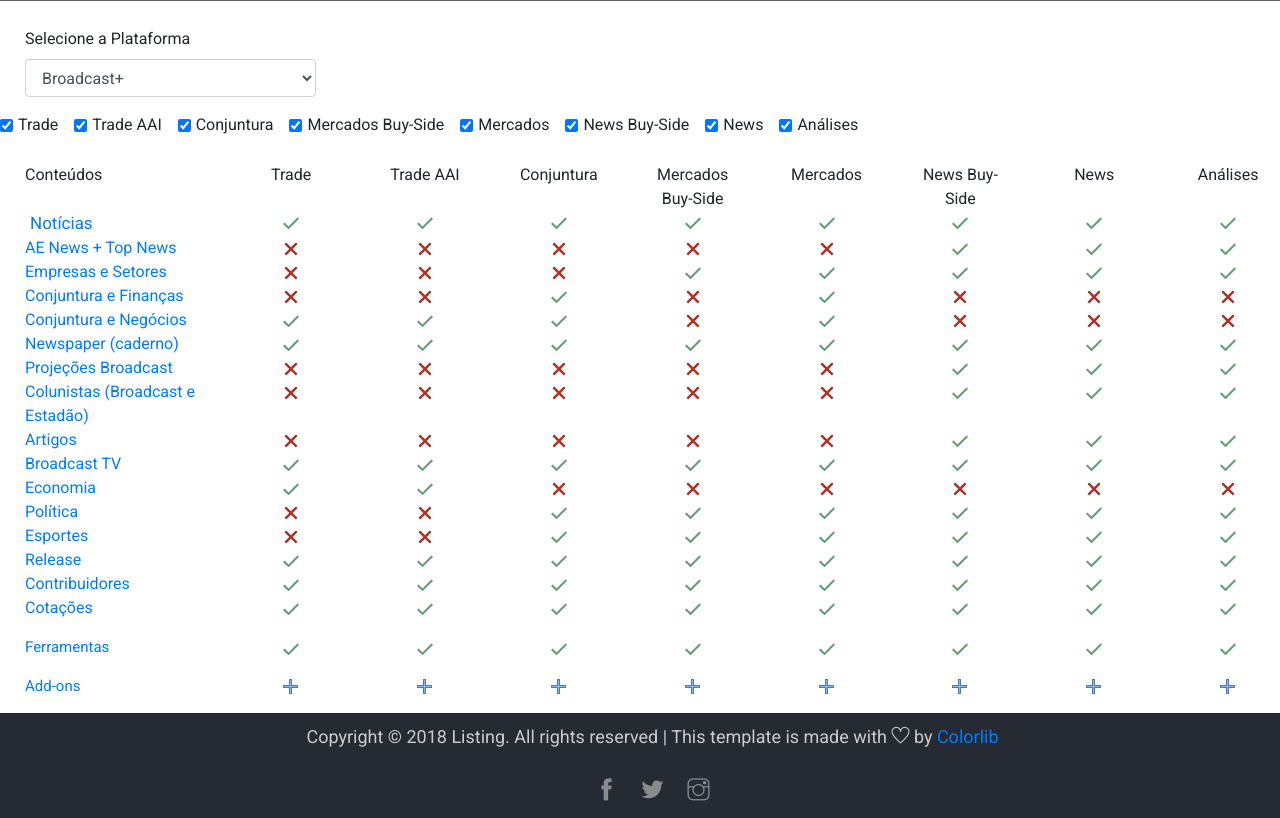
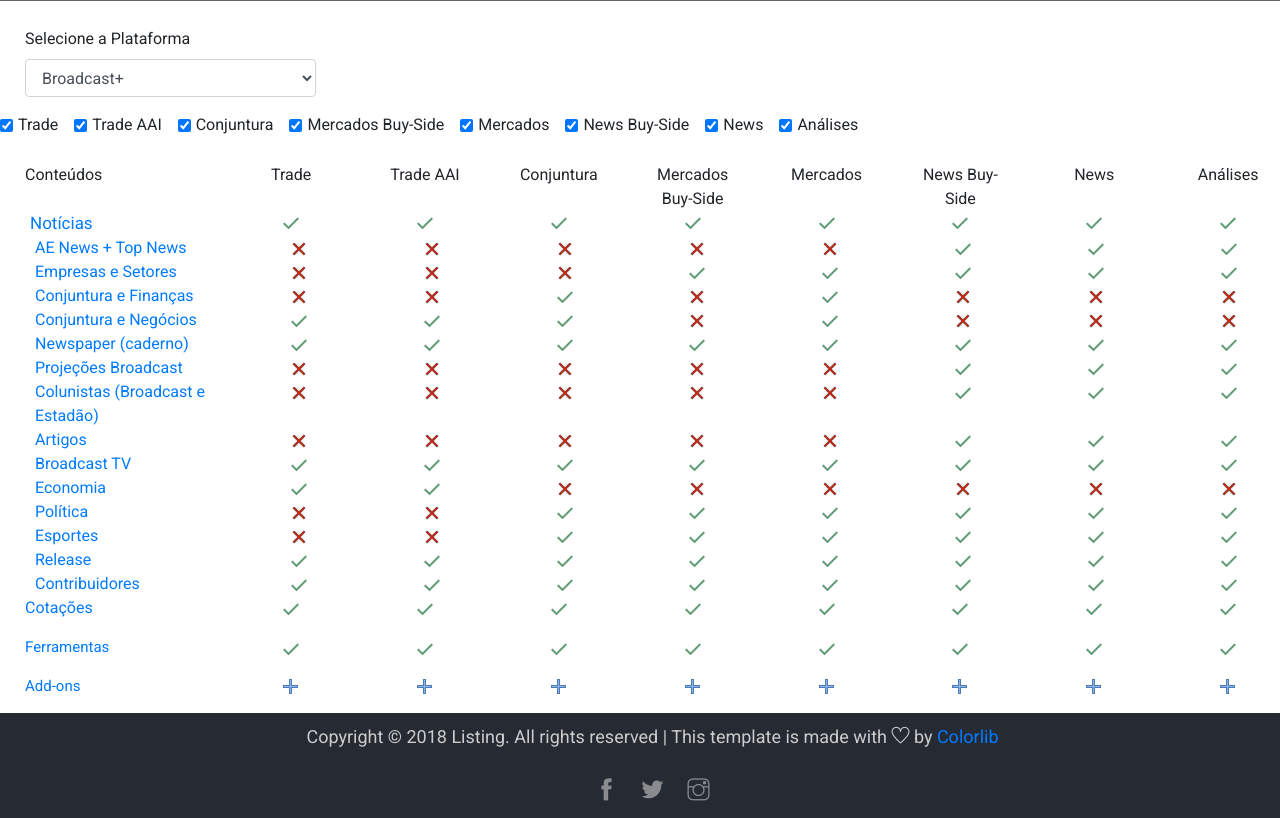
Before and after one commit to brunoLeal93/PPP-Digital, a Flask app: page /Conteudo-vs-Pacotes in a window 1280 px wide, after a click on "Notícias". Shown: the part 73-891 px from the top of the page. Run offline with Flask 2, Linux system fonts and the light colour scheme; some libraries are stand-ins or nearby versions.

Commit message:
customização css

```diff
--- a/app/static/css/ppp.css
+++ b/app/static/css/ppp.css
@@ -19,6 +19,9 @@ a.item{
 .row{
 	margin-left:10px;
 }
+.collapse{
+	margin-left: 10px;
+}
 a.sub-item{
 	margin-left:15px;
 	font-size: 15px;
```
